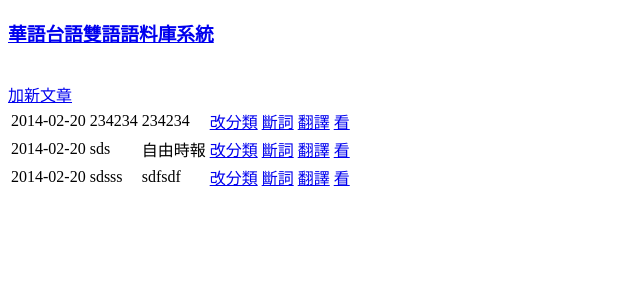
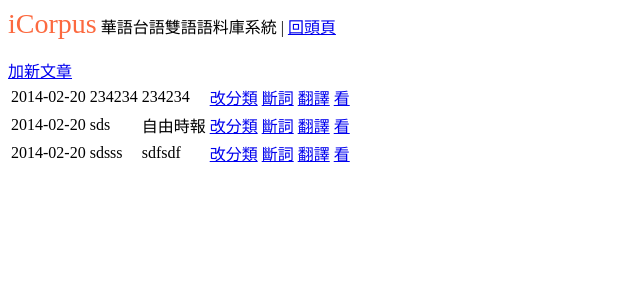
Before and after one commit to sih4sing5hong5/icorpus, a Django app: page /article/ in a window 1280 px wide. Shown: the top 300 px of the page, without its empty margins (0-640 px from the left). Run offline with Django 3.2, Linux system fonts and the light colour scheme; data comes from the database, SQL or seed files in the repository.

Commit message:
加原本的標題 丞宏

```diff
--- /dev/null
+++ b/article/static/article/版面.css
@@ -0,0 +1,5 @@
+span.英文
+{
+	font-size: 28px;
+	color: #fc693f;
+}
--- a/article/templates/article/框.html
+++ b/article/templates/article/框.html
@@ -4,11 +4,11 @@
     <title>{% block title %}華語台語雙語語料庫系統{% endblock %}</title>
     {% block extrahead %}{% endblock %}
     {% load staticfiles %}
+	<link rel="stylesheet" type="text/css" href="{% static 'article/版面.css' %}" />
 	<link rel="stylesheet" type="text/css" href="{% static 'article/style.css' %}" />
 </head>
 
 <body>
-
     <!-- SIDEBAR -->
     <div id="sidebar"> {% block sidebar %}{% endblock %} </div>
 
@@ -19,10 +19,8 @@
         <div id="menu">
             {% block nav-global %}
 
-                <h3>
-	                <a href="{% url '首頁' %}">華語台語雙語語料庫系統</a>
-                </h3>
-
+		<span class="英文">iCorpus</span>
+		<span>華語台語雙語語料庫系統 | <a href="{% url '首頁' %}">回頭頁</a></span>
             {% endblock %}
         </div>
 	<br/>
```
